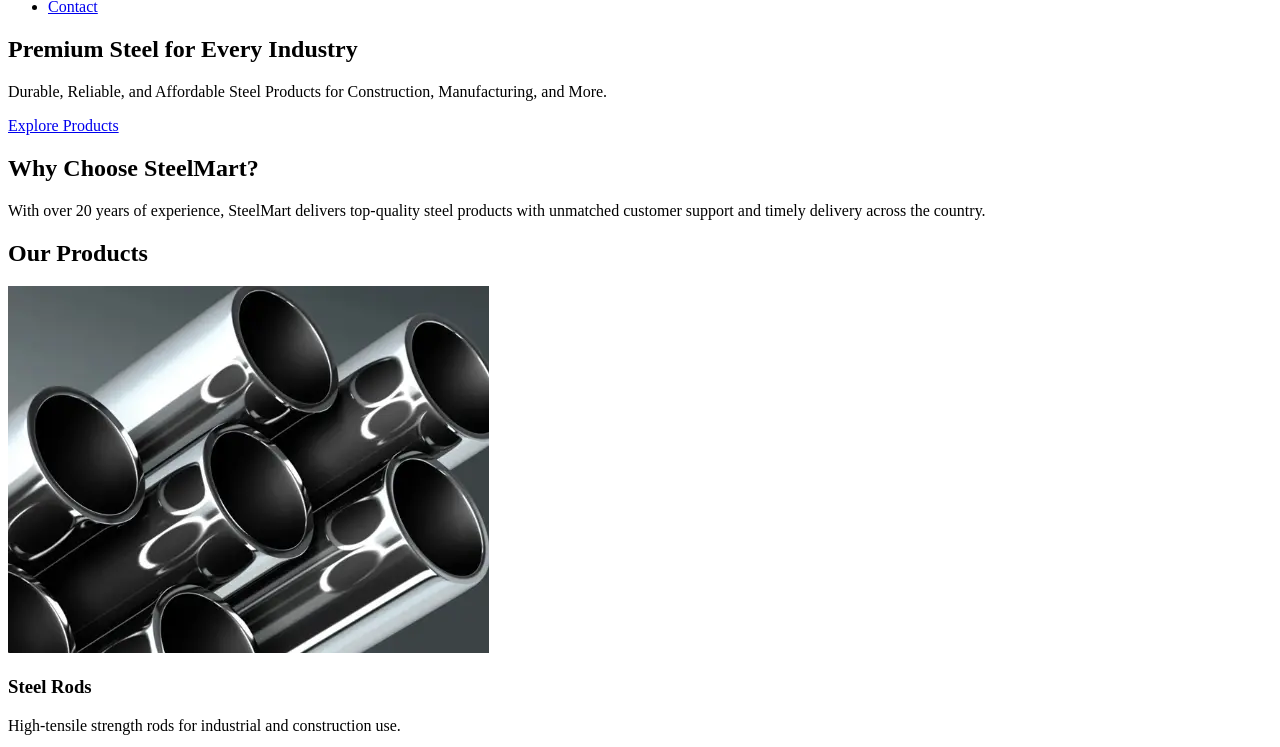
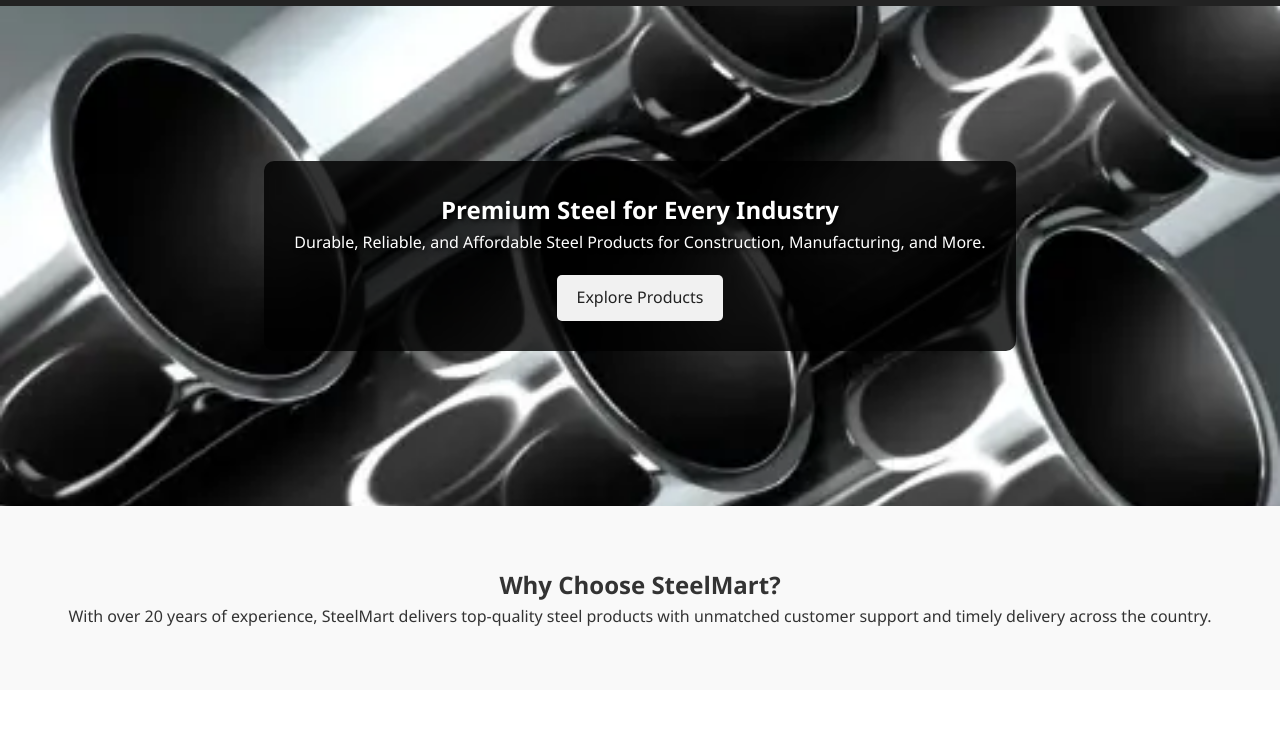
Before and after one commit to sheikhmohammadirfan/EcommerceWebsite, a plain HTML site: page index.html in a window 1280 px wide. Shown: the part 80-827 px from the top of the page. Drawn offline with Linux system fonts and the light colour scheme.

Commit message:
Add files via upload

```diff
--- a/index.html
+++ b/index.html
@@ -4,7 +4,7 @@
   <meta charset="UTF-8" />
   <meta name="viewport" content="width=device-width, initial-scale=1.0" />
   <title>SteelMart | Quality Steel Products</title>
-  <link rel="stylesheet" href="umar.css" />
+  <link rel="stylesheet" href="style.css" />
 </head>
 <body>
 
```
